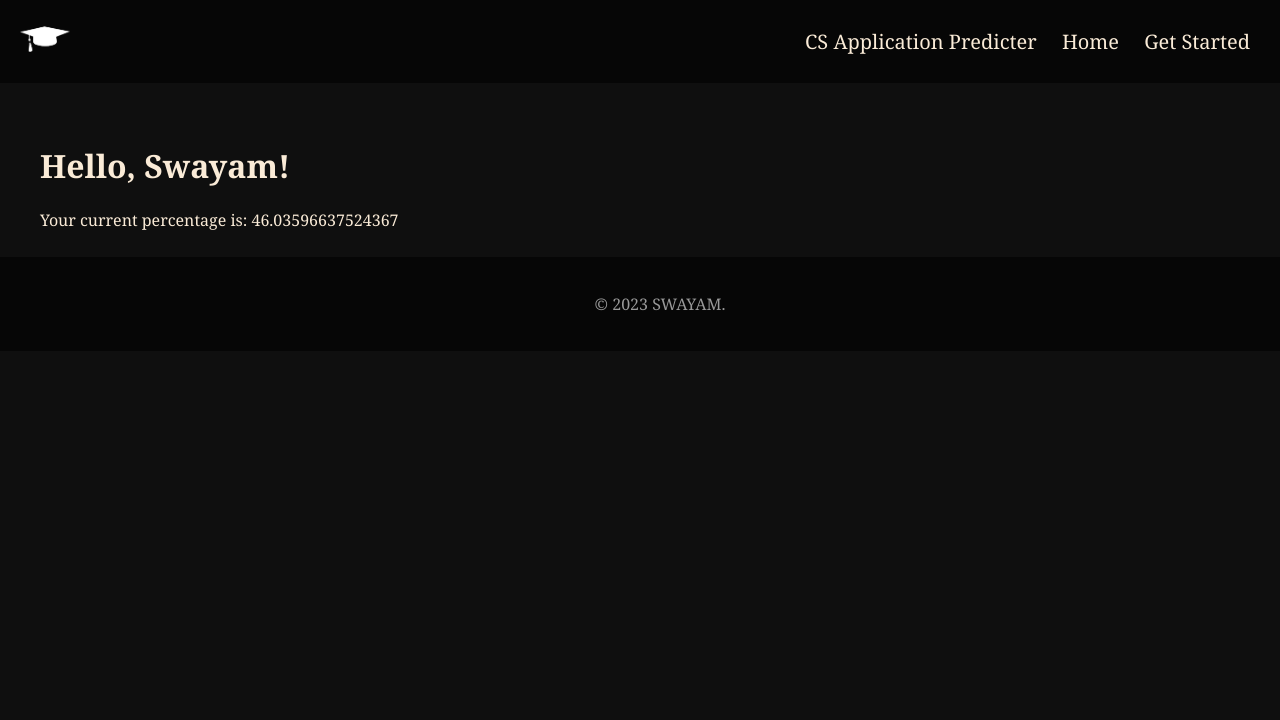
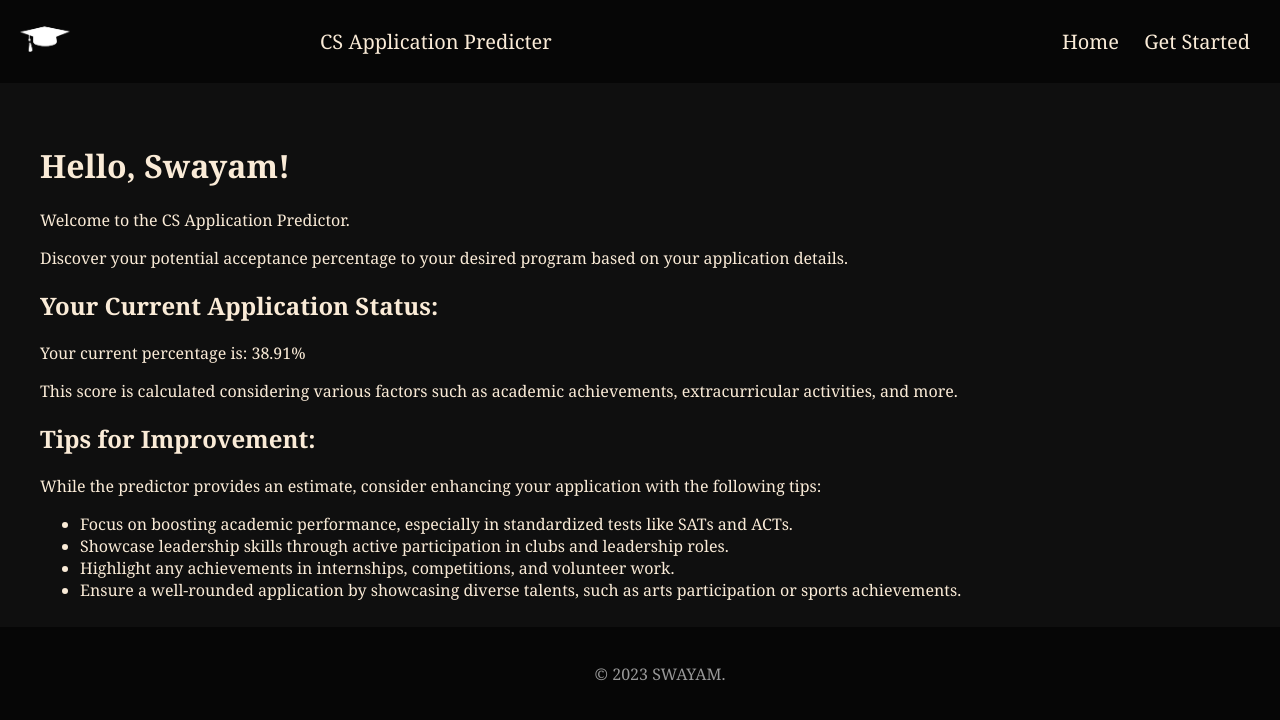
Before and after one commit to swaswa999/CollageApplicationChances, a Flask app: a page that uses ApplicationThinker/templates/success.html in a window 1280 px wide. Shown: the top 720 px of the page. Run offline with Flask 3, Linux system fonts and the light colour scheme; data comes from the database, SQL or seed files in the repository.

Commit message:
Last git update (hopfully), will beta test next

```diff
--- a/ApplicationThinker/app.py
+++ b/ApplicationThinker/app.py
@@ -104,28 +104,32 @@ def success(fname):
         competitions = (int(recently_added_record[5]) ** 2) / (10 ** 2) * 10
         clubs_participated = (int(recently_added_record[18]) ** 2) / (10 ** 2) * 10
 
-        if  recently_added_record[22] != "":
-            arts_participation =  10
+        if recently_added_record[22] != "":
+            arts_participation = 10
+        else:
+            arts_participation = 0
 
         student_council = recently_added_record[20]
         if student_council == "member":
-            student_council =  4
+            student_council = 4
         elif student_council == "vicePresident":
-            student_council =  7
+            student_council = 7
         elif student_council == "president":
-            student_council =  10
-        elif student_council == "no":
-            student_council =  1
+            student_council = 10
+        else:
+            student_council = 1
 
-        clubs_participated =  (clubs_participated ** 2) / (10 ** 2) *10
+        clubs_participated = (clubs_participated ** 2) / (10 ** 2) * 10
 
-        clubs_led = (int(recently_added_record[19])**2) / (5**2) *10
-        leadership = int(recently_added_record[6]**2 / (15**2) *10)
+        clubs_led = (int(recently_added_record[19]) ** 2) / (5 ** 2) * 10
+        leadership = int(recently_added_record[6] ** 2 / (15 ** 2) * 10)
         citizenship = recently_added_record[8]
 
         financial_aid = recently_added_record[10]
         if financial_aid == "no":
-            financial_aid =  5
+            financial_aid = 5
+        else:
+            financial_aid = 9  # Adjusted weight for 'yes'
 
         household_income = int(recently_added_record[9])
         if household_income <= 50000:
@@ -142,41 +146,45 @@ def success(fname):
         valedictorian = int(recently_added_record[21])
         if valedictorian != "":
             valedictorian = 10
+        else:
+            valedictorian = 0
 
         volunteer_hours = recently_added_record[17]
         if volunteer_hours == 'low':
             volunteer_hours = 2
         elif volunteer_hours == 'medium':
-            volunteer_hours =  5
+            volunteer_hours = 5
         elif volunteer_hours == 'high':
-            volunteer_hours =  7
+            volunteer_hours = 7
         elif volunteer_hours == 'extremelyHigh':
-            volunteer_hours =  10
+            volunteer_hours = 10
 
         sports_participation = recently_added_record[16]
 
         if sports_participation == "none":
             sports_participation = 1
-        elif sports_participation ==  "provincial":
-            sports_participation =3
-        elif sports_participation ==  "state":
-            sports_participation =5
-        elif sports_participation ==  "national":
-            sports_participation =8
-        elif sports_participation ==  "international":
+        elif sports_participation == "provincial":
+            sports_participation = 3
+        elif sports_participation == "state":
+            sports_participation = 5
+        elif sports_participation == "national":
+            sports_participation = 8
+        elif sports_participation == "international":
             sports_participation = 10
 
-        sat_scores = (int(recently_added_record[13]) / 1600) *10
+        sat_scores = (int(recently_added_record[13]) / 1600) * 10
 
-        currentPercentag = sat_scores *10
+        currentPercentag = sat_scores * 10
 
-        act_scores = (int(recently_added_record[14]) / 36) *10
-        ap_courses = (int(recently_added_record[15]) /38) *10
-        unweighted_gpa = (float(recently_added_record[12]) /4.0) *10
-        weighted_gpa = (float(recently_added_record[11])) /5.0  *10
+        act_scores = (int(recently_added_record[14]) / 36) * 10
+        ap_courses = (int(recently_added_record[15]) / 38) * 10
+        unweighted_gpa = (float(recently_added_record[12]) / 4.0) * 10
+        weighted_gpa = (float(recently_added_record[11])) / 5.0 * 10
         portfolio = recently_added_record[23]
         if portfolio == "yes":
             portfolio = 10
+        else:
+            portfolio = 0
 
         legacy = recently_added_record[3]
         if legacy == "yes":
@@ -184,38 +192,40 @@ def success(fname):
         else:
             legacy = 1
 
-
         state = recently_added_record[7]
 
-        if state ==  "outOfUSA" and citizenship == "noCitizen":
-            currentPercentage =  0.000085 #14%
+        if state == "outOfUSA" and citizenship == "noCitizen":
+            currentPercentage = 0.000085  # 14%
         elif state == "california" and citizenship == "yesCitizen":
-            currentPercentage = 0.00639 # 36%
+            currentPercentage = 0.00639  # 36%
         else:
-            currentPercentage = 0.000231 # 64%
+            currentPercentage = 0.000231  # 64%
 
+        # currentPercentage = 0.001775 #56,378 applications
 
-        #currentPercentage = 0.001775 #56,378 applications
+        currentPercentage += internships * 5
+        currentPercentage += competitions * 5
+        currentPercentage += clubs_participated * 2
+        currentPercentage += arts_participation * 2
+        currentPercentage += clubs_led * 4
+        currentPercentage += leadership * 4
+        currentPercentage += financial_aid * 3
+        currentPercentage += household_income * 3
+        currentPercentage += sports_participation * 5
+        currentPercentage += sat_scores * 5
+        currentPercentage += act_scores * 4
+        currentPercentage += ap_courses * 4
+        currentPercentage += unweighted_gpa * 4
+        currentPercentage += weighted_gpa * 5
+        currentPercentage += legacy * 4
+        currentPercentage += valedictorian * 4  # Added weight for valedictorian
+        currentPercentage += volunteer_hours * 3  # Added weight for volunteer hours
+        currentPercentage += student_council * 2  # Added weight for student council
+        currentPercentage += portfolio * 2  # Added weight for portfolio
 
-        currentPercentage +=  internships * 5
-        currentPercentage +=  competitions * 5
-        currentPercentage +=  clubs_participated  *2
-        currentPercentage +=  arts_participation *2
-        currentPercentage +=  clubs_led *4
-        currentPercentage +=  leadership *4
-        currentPercentage += financial_aid *3
-        currentPercentage += household_income *3
-        currentPercentage += sports_participation  *5
-        currentPercentage += sat_scores  *5
-        currentPercentage += act_scores *4
-        currentPercentage += ap_courses  *4
-        currentPercentage += unweighted_gpa *4
-        currentPercentage += weighted_gpa *5
-        currentPercentage += legacy *4
+        currentPercentage /= 9  # Adjusted the denominator for added factors
 
-        currentPercentage /= 6
-
-        print(currentPercentage)
+        currentPercentage = round(currentPercentage, 2)
         conn.commit()
     except Exception as e:
         print(f"Error: {str(e)}")
--- a/ApplicationThinker/static/css/style.css
+++ b/ApplicationThinker/static/css/style.css
@@ -68,6 +68,9 @@ body, html {
             padding-left: 20px;
         }
 
+        #li{
+            padding-right: 485px;
+        }
 
 
 
--- a/ApplicationThinker/templates/error.html
+++ b/ApplicationThinker/templates/error.html
@@ -16,7 +16,7 @@
             <img id="logo" src="{{ url_for('static', filename='img/logo.png') }}" alt="capLogo">
         </a>
         <ul id="list">
-            <li>CS Application Predicter</li>
+            <li id="li">CS Application Predicter</li>
             <li><a href="{{ url_for('home') }}">Home</a></li>
             <li><a href="{{ url_for('index') }}">Get Started</a></li>
 
--- a/ApplicationThinker/templates/index.html
+++ b/ApplicationThinker/templates/index.html
@@ -17,7 +17,7 @@
         </a>
 
         <ul id="list">
-            <li>CS Application Predicter</li>
+            <li id="li">CS Application Predicter</li>
             <li><a href="{{ url_for('home') }}">Home</a></li>
             <li><a href="{{ url_for('index') }}">Get Started</a></li>
 
--- a/ApplicationThinker/templates/success.html
+++ b/ApplicationThinker/templates/success.html
@@ -16,7 +16,7 @@
             <img id="logo" src="{{ url_for('static', filename='img/logo.png') }}" alt="capLogo">
         </a>
         <ul id="list">
-            <li>CS Application Predicter</li>
+            <li id="li">CS Application Predicter</li>
             <li><a href="{{ url_for('home') }}">Home</a></li>
             <li><a href="{{ url_for('index') }}">Get Started</a></li>
 
@@ -24,10 +24,28 @@
     </header>
 
     <main id="main">
-        <body>
+        <div id="greeting-section">
             <h1>Hello, {{ fname }}!</h1>
-            <p>Your current percentage is: {{ currentPercentage }}</p>
-        </body>
+            <p>Welcome to the CS Application Predictor.</p>
+            <p>Discover your potential acceptance percentage to your desired program based on your application details.</p>
+        </div>
+
+        <div id="result-section">
+            <h2>Your Current Application Status:</h2>
+            <p>Your current percentage is: {{ currentPercentage }}%</p>
+            <p>This score is calculated considering various factors such as academic achievements, extracurricular activities, and more.</p>
+        </div>
+
+        <div id="tips-section">
+            <h2>Tips for Improvement:</h2>
+            <p>While the predictor provides an estimate, consider enhancing your application with the following tips:</p>
+            <ul>
+                <li>Focus on boosting academic performance, especially in standardized tests like SATs and ACTs.</li>
+                <li>Showcase leadership skills through active participation in clubs and leadership roles.</li>
+                <li>Highlight any achievements in internships, competitions, and volunteer work.</li>
+                <li>Ensure a well-rounded application by showcasing diverse talents, such as arts participation or sports achievements.</li>
+            </ul>
+        </div>
     </main>
 
     <footer id="footer">
```
Also changed, not shown: ApplicationThinker/templates/home.html (+16 -3 lines).
